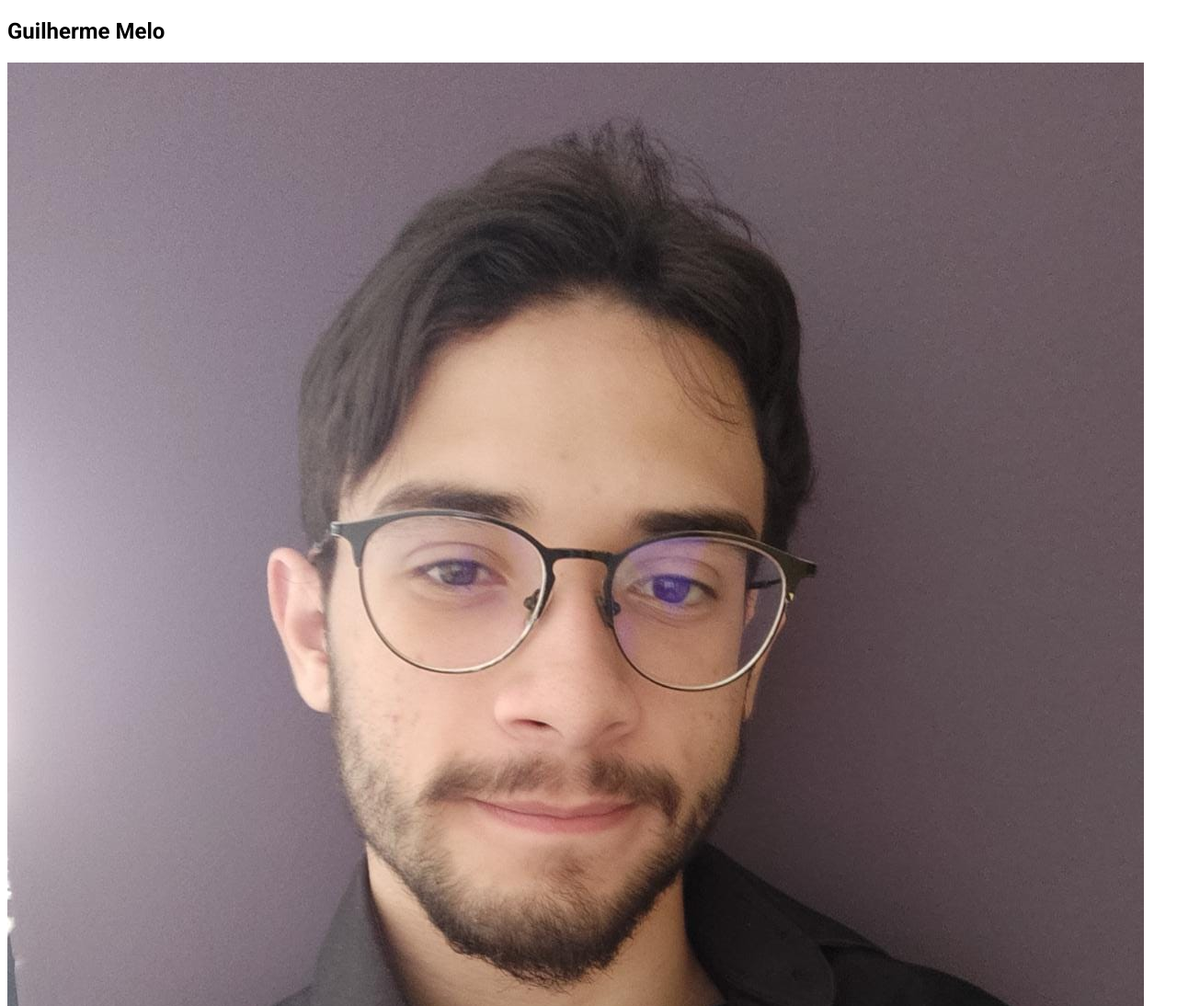
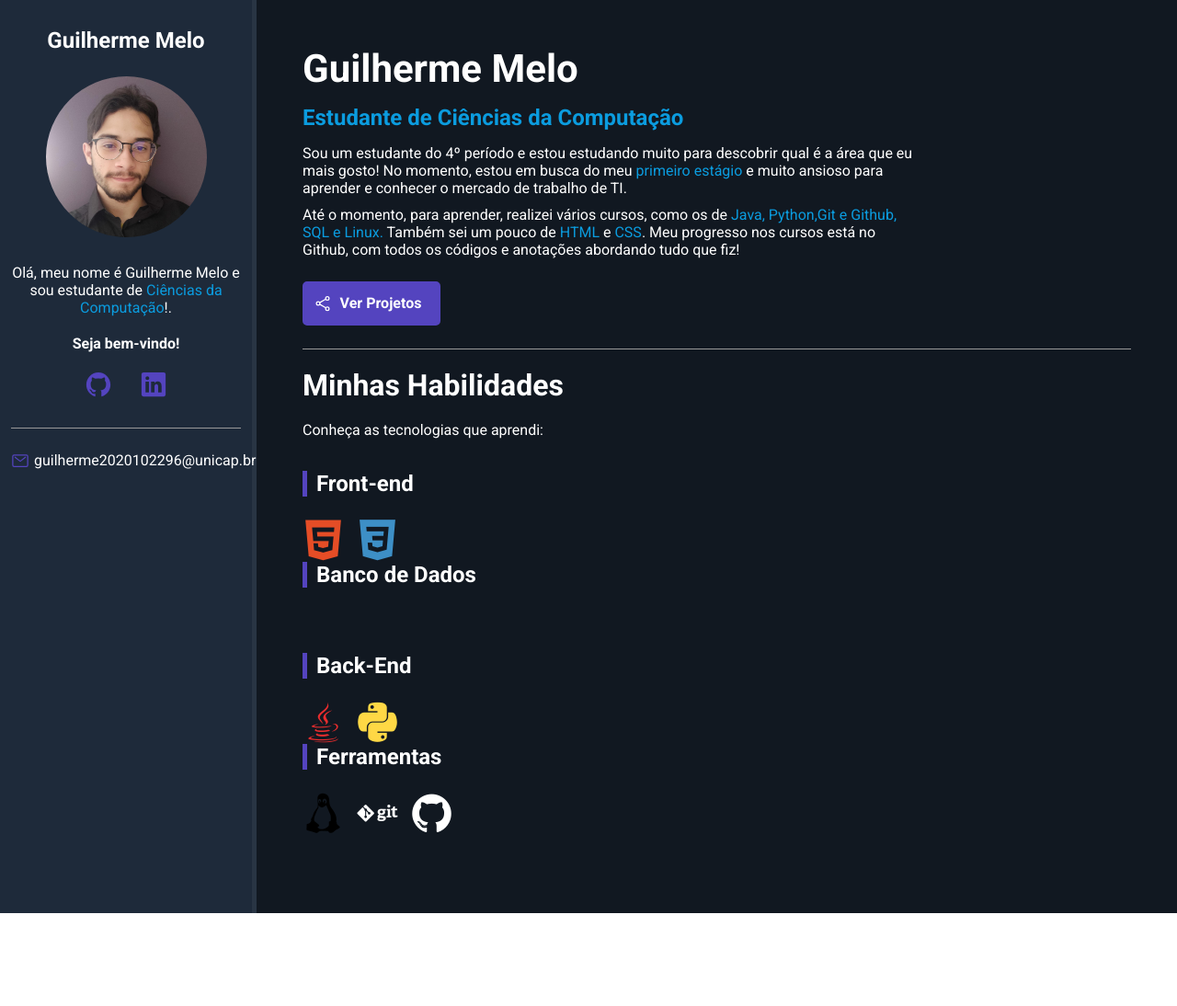
Before and after one commit to GuiMelo012x/GuiMelo012x.github.io, a plain HTML site: page index.html in a window 1280 px wide. Shown: the top 1094 px of the page at 92% size. After the commit the page ends 993 px from the top, so only its background shows below. Drawn offline with nearby package versions, Linux system fonts and the light colour scheme.

Commit message:
Quase pronto

```diff
--- a/css/styles.css
+++ b/css/styles.css
@@ -1,11 +1,192 @@
-h1{
-    color:red
+/* Reset */
+
+*{
+    padding: 0;
+    margin: 0;
+    font-family: "Roboto", sans-serif;
+    box-sizing: border-box;
 }
 
-*{
-    font-family: "Roboto"
+
+
+/* Variáveis */
+:root{
+    --main-color:#5444bf;
+    --main-text-color: #FFF;
+    --border-color: #999;
+    --bio-bg-color: #1E2A3A;
+    --bio-border-color: #293544;
+    --about-bg-color: #111821;
 }
 
-span.highlight{
+/* Gerais */
+
+.highlight{
     color: rgb(11, 156, 223)
 }
+
+/* Containers */
+#containers{
+    display: flex;
+    flex-direction: row;
+    color: var(--main-text-color);
+}
+
+#bio-container{
+    flex: 1 1 20%;
+    min-height: 100vh;
+    background-color: var(--bio-bg-color);
+    text-align: center;
+    padding: 30px 12px;
+    border-right: 5px solid var(--bio-border-color);
+}
+
+#about-container{
+    flex: 1 1 80%;
+    min-height: 100vh;
+    background-color: var(--about-bg-color);
+    padding: 50px;
+}
+
+/* Bio Container */
+
+#bio-container h2{
+    margin-bottom: 25px;
+}
+
+#bio-container p{
+    margin-bottom: 20px;
+}
+
+#bio-container #welcome-text{
+    font-weight: bold;
+}
+
+#bio-img{
+    width: 175px;
+    height: 175px;
+    border-radius: 50%;
+    margin-bottom: 25px;
+}
+
+#social-container{
+    display: flex;
+    justify-content: center;
+    list-style: none;
+    border-bottom: 1px solid var(--border-color);
+    margin-bottom: 25px;
+    padding-bottom: 25px;
+}
+
+#social-container li{
+    flex: 1 1 0;
+    max-width: 60px;
+}
+
+#social-container li a{
+    color: var(--main-color);
+    font-size: 30px;
+}
+
+#email-container{
+    display: flex;
+    justify-content: center;
+}
+
+#email-container ion-icon,
+#email-container a{
+    flex: 1 1 0;
+}
+
+#email-container a{
+    color:var(--main-text-color);
+    text-decoration: none;
+    max-width: 225px;
+}
+
+#email-container ion-icon{
+    color:var(--main-color);
+    font-size: 20px;
+    margin-right: 5px;
+    max-width: 20px;
+}
+
+/* About Container */
+
+#name{
+    font-size: 42px;
+    margin-bottom: 15px;
+}
+
+#title{
+    font-size: 24px;
+    margin-bottom: 15px;
+    font-weight: bold;
+}
+
+.description{
+    max-width: 75%;
+    margin-bottom: 10px;
+}
+
+#btn-project{
+    font-weight: bold;
+    font-size:16px;
+    color: var(--main-text-color);
+    background-color: var(--main-color);
+    border: 2px solid var(--main-color);
+    border-radius: 5px;
+    text-decoration: none;
+    transition: .5s;
+    margin: 25px 0;
+    padding: 12px 10px;
+    width: 150px;
+    text-align: center;
+    display: flex;
+}
+
+#btn-project ion-icon,
+#btn-project span{
+    flex: 1 1 0;
+}
+
+#btn-project ion-icon{
+    font-size: 20px;
+    max-width: 20px;
+}
+
+#btn-project:hover{
+    background-color: transparent;
+}
+
+#skills-section-title{
+    border-top: 1px solid var(--border-color);
+    padding-top: 20px;
+    margin-bottom: 20px;
+    font-size: 32px;
+}
+
+#skills-container{
+    display: flex;
+    flex-wrap: wrap;
+    margin-top: 35px;
+}
+
+.skills-box{
+    flex: 1 1 33%;
+    max-width: 33%;
+    margin-bottom: 35px;
+}
+
+.skills-title{
+    font-size:24px;
+    margin-bottom: 25px;
+    font-weight: bold;
+    padding-left: 10px;
+    border-left: 5px solid var(--main-color);
+}
+
+.skills-box i{
+    font-size: 45px;
+    margin-right: 10px;
+}
--- a/index.html
+++ b/index.html
@@ -16,11 +16,11 @@
    <link rel="stylesheet" href="css/styles.css">
 </head>
 <body>
-    <main id="container">
+    <main id="containers">
         <aside id="bio-container">
             <h2> Guilherme Melo </h2>
-            <img src="img/Foto de perfil do LinkedIn.jpg" alt="Foto de Guilherme Melo">
-            <p>Olá, meu nome é Guilherme Melo e sou estudante de <span class="highlight">Ciências da Computação!</span>.</p>
+            <img id="bio-img" src="img/Foto de perfil do LinkedIn.jpg" alt="Foto de Guilherme Melo">
+            <p>Olá, meu nome é Guilherme Melo e sou estudante de <span class="highlight">Ciências da Computação</span>!.</p>
             <p id="welcome-text"> Seja bem-vindo!</p>
             <ul id="social-container">
                 <li><a href="#" target="_blank"><ion-icon name="logo-github"></ion-icon></a></li>
@@ -33,11 +33,11 @@
         <section id="about-container">
             <h1 id ="name"> Guilherme Melo </h1>
             <p id="title"><span class="highlight">Estudante de Ciências da Computação</span></p>
-            <p class="description">Sou um estudante do 4º período de <span class="highlight">Ciências da Computação</span> e estou estudando muito para descobrir qual é a área que eu mais gosto! No momento, estou em busca do meu <span class="highlight">primeiro estágio</span> e muito ansioso para aprender e conhecer o mercado de trabalho de TI.</p>
+            <p class="description">Sou um estudante do 4º período e estou estudando muito para descobrir qual é a área que eu mais gosto! No momento, estou em busca do meu <span class="highlight">primeiro estágio</span> e muito ansioso para aprender e conhecer o mercado de trabalho de TI.</p>
             <p class="description">Até o momento, para aprender, realizei vários cursos, como os de <span class="highlight">Java, Python,Git e Github, SQL e Linux.</span> Também sei um pouco de <span class="highlight">HTML</span> e <span class="highlight">CSS</span>. Meu progresso nos cursos está no Github, com todos os códigos e anotações abordando tudo que fiz!</p>
-            <a href="https://github.com/GuiMelo012x" id="btn-projetct"><ion-icon name="share-social-outline"></ion-icon> <span>Ver Projetos</span></a>
+            <a href="https://github.com/GuiMelo012x" id="btn-project"><ion-icon name="share-social-outline"></ion-icon> <span>Ver Projetos</span></a>
             <h2 id="skills-section-title">Minhas Habilidades</h2>
-            <p id="description">Conheça as tecnologias que aprendi:</p>
+            <p class="description">Conheça as tecnologias que aprendi:</p>
             <div id="skills-container">
                 <div class="skills-box">
                     <p class="skills-title">Front-end</p>
@@ -55,8 +55,7 @@
                     <p class="skills-title">Ferramentas</p>
                         <i class="devicon-linux-plain colored"></i>
                         <i class="devicon-git-plain-wordmark"></i>
-                        <i class="devicon-github-original colored"></i>
-
+                        <i class="devicon-github-original"></i>
                 </div>
             </div>
         </section>
```
